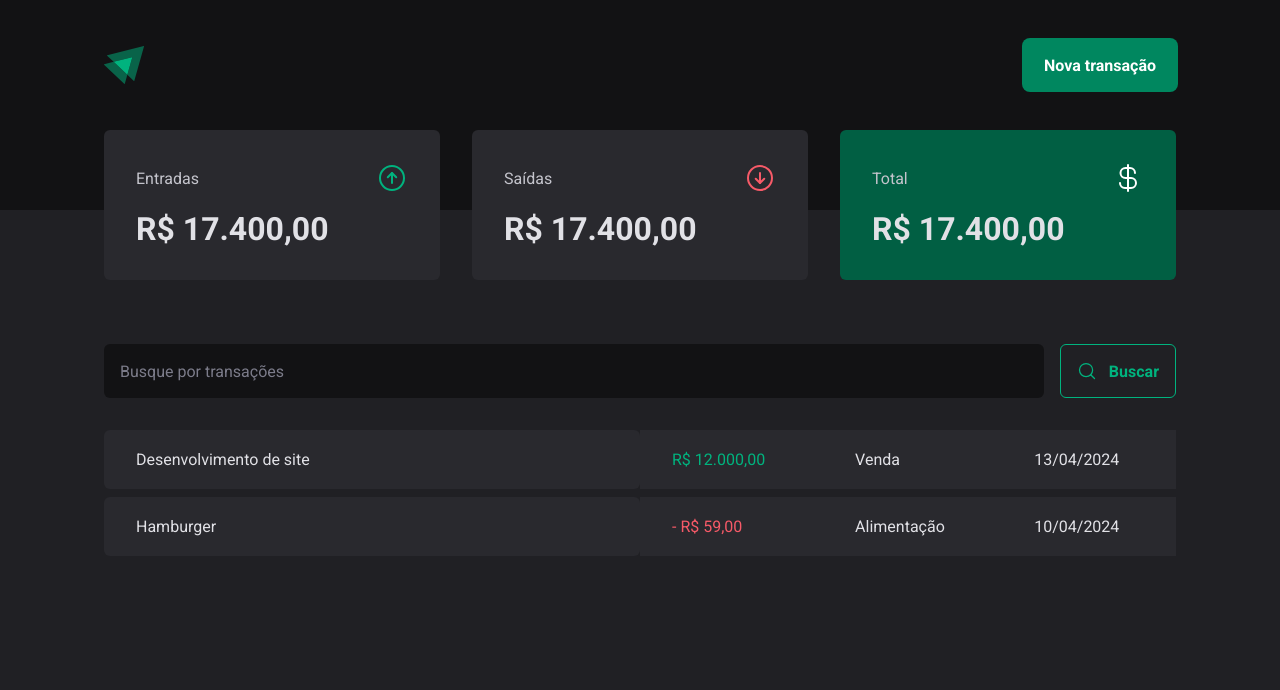
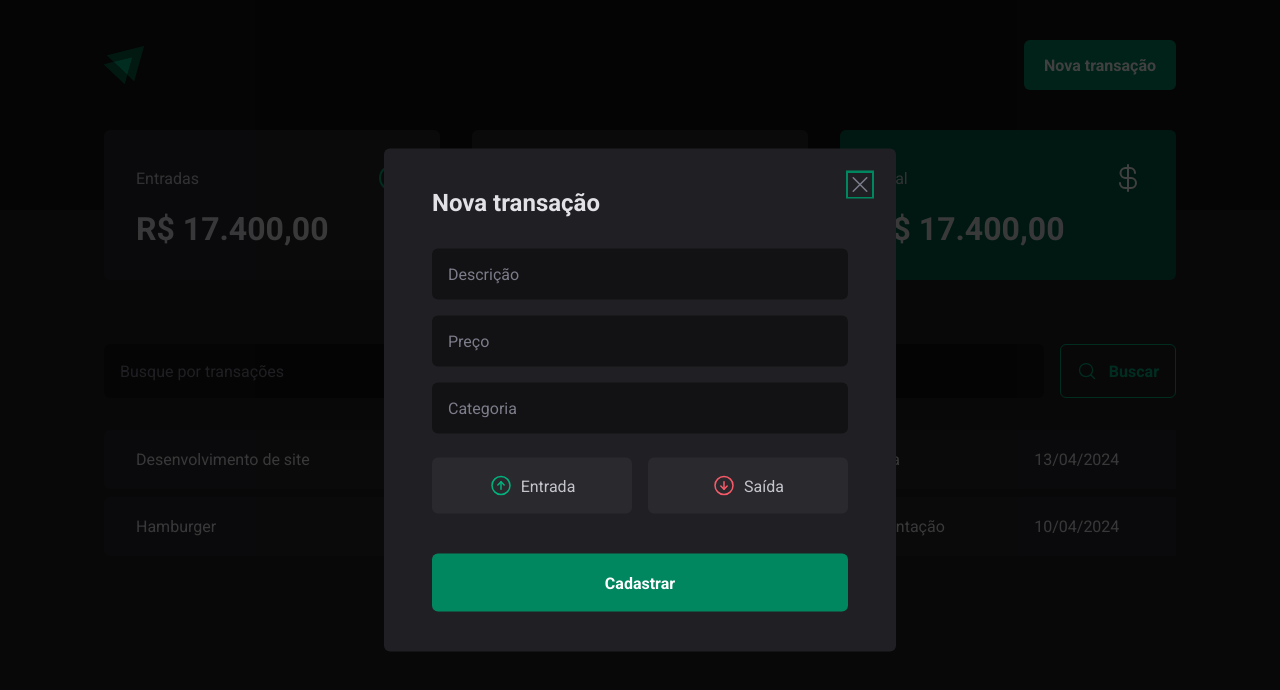
Before and after one commit to JupiterCoffeee/ignite-projeto-dt-money, a React (Vite) app: page / in a window 1280 px wide. Both pictures are taken after a click on the button "Nova transação". Shown: the top 690 px of the page. Built offline with nearby package versions, Linux system fonts and the light colour scheme.

Commit message:
New transaction modal done; Now app is fully styled

```diff
--- a/src/components/Header/index.tsx
+++ b/src/components/Header/index.tsx
@@ -1,5 +1,8 @@
 import { HeaderContainer, HeaderContent, NewTransactionButton } from "./style";
+import * as Dialog from '@radix-ui/react-dialog'
+
 import Logo from '../../assets/Logo.svg'
+import { NewTransactionModal } from "../NewTransactionModal";
 
 export function Header() {
     return (
@@ -7,7 +10,13 @@ export function Header() {
             <HeaderContent>
                 <img src={Logo} alt="" />
 
-                <NewTransactionButton>Nova transação</NewTransactionButton>
+                <Dialog.Root>
+                    <Dialog.Trigger asChild>
+                        <NewTransactionButton>Nova transação</NewTransactionButton>
+                    </Dialog.Trigger>
+
+                    <NewTransactionModal />
+                </Dialog.Root>
             </HeaderContent>
         </HeaderContainer>
     )
--- /dev/null
+++ b/src/components/NewTransactionModal/index.tsx
@@ -0,0 +1,38 @@
+import * as Dialog from '@radix-ui/react-dialog'
+import { CloseButton, Content, Overlay, TransactionType, TransactionTypeButton } from './style'
+import { ArrowCircleDown, ArrowCircleUp, X } from 'phosphor-react'
+
+export function NewTransactionModal() {
+    return (
+        <Dialog.Portal>
+            <Overlay />
+
+            <Content>
+                <Dialog.Title>Nova transação</Dialog.Title>
+
+                <CloseButton>
+                    <X size={24}/>
+                </CloseButton>
+
+                <form action=''>
+                    <input type="text" placeholder="Descrição" id="" required/>
+                    <input type="number" placeholder="Preço" id="" required/>
+                    <input type="text" placeholder="Categoria" id="" required/>
+
+                    <TransactionType>
+                        <TransactionTypeButton variant='income' value='income'>
+                            <ArrowCircleUp size={24}/>
+                            Entrada
+                        </TransactionTypeButton>
+                        <TransactionTypeButton variant='outcome' value='outcome'>
+                            <ArrowCircleDown size={24}/>
+                            Saída
+                        </TransactionTypeButton>
+                    </TransactionType>
+
+                    <button type='submit'>Cadastrar</button>
+                </form>
+            </Content>
+        </Dialog.Portal>
+    )
+}
--- /dev/null
+++ b/src/components/NewTransactionModal/style.ts
@@ -0,0 +1,113 @@
+import styled from "styled-components";
+import * as Dialog from '@radix-ui/react-dialog'
+import * as RadioGroup from '@radix-ui/react-radio-group';
+
+export const Overlay = styled(Dialog.Overlay)`
+    position: fixed;
+    width: 100vw;
+    height: 100vh;
+    inset: 0;
+    background: rgba(0, 0, 0, 0.75);
+`;
+
+export const Content = styled(Dialog.Content)`
+    min-width: 32rem;
+    border-radius: 6px;
+    padding: 2.5rem 3rem;
+    background: ${props => props.theme['gray-800']};
+
+    position: fixed;
+    top: 50%;
+    left: 50%;
+    transform: translate(-50%, -50%);
+
+    form {
+        margin-top: 2rem;
+
+        display: flex;
+        flex-direction: column;
+        gap: 1rem;
+
+        input {
+            border-radius: 6px;
+            border: 0;
+            background: ${props => props.theme['gray-900']};
+            color: ${props => props.theme["gray-300"]};
+            padding: 1rem;
+
+            &::placeholder {
+                color: ${props => props.theme["gray-500"]};
+            }
+        }
+    }
+
+    button[type=submit] {
+        height: 58px;
+        border: 0;
+        background: ${props => props.theme["green-500"]};
+        color: ${props => props.theme.white};
+        font-weight: bold;
+        padding: 0 1.25rem;
+        border-radius: 6px;
+        margin-top: 1.5rem;
+        cursor: pointer;
+
+        &:hover {
+            background: ${props => props.theme["green-700"]};
+            transition: background-color 200ms;
+        }
+    }
+`;
+
+export const CloseButton = styled(Dialog.Close)`
+    position: absolute;
+    background: transparent;
+    border: 0;
+    top: 1.5rem;
+    right: 1.5rem;
+    line-height: 0;
+    cursor: pointer;
+    color: ${props => props.theme["gray-500"]};
+`;
+
+export const TransactionType = styled(RadioGroup.Root)`
+    display: grid;
+    grid-template-columns: repeat(2, 1fr);
+    gap: 1rem;
+    margin-top: 0.5rem;
+`;
+
+interface TransactionTypeButtonProps {
+    variant: 'income' | 'outcome';
+}
+
+export const TransactionTypeButton = styled(RadioGroup.Item)<TransactionTypeButtonProps>`
+    background: ${props => props.theme['gray-700']};
+    padding: 1rem;
+    display: flex;
+    align-items: center;
+    justify-content: center;
+    gap: 0.5rem;
+    border-radius: 6px;
+    cursor: pointer;
+    border: 0;
+    color: ${props => props.theme["gray-300"]};
+
+    svg {
+        color: ${props => props.variant === 'income' ? props.theme["green-300"] : props.theme["red-300"]};
+    }
+
+    &[data-state="unchecked"]:hover {
+        transition: background-color 200ms;
+        background: ${props => props.theme["gray-600"]};
+    }
+
+    &[data-state="checked"] {
+        color: ${props => props.theme.white};
+        background: ${props => props.variant === 'income' ? props.theme["green-500"] : props.theme["red-700"]};
+
+        svg {
+            color: ${props => props.theme.white};
+        }
+    }
+`;
```
